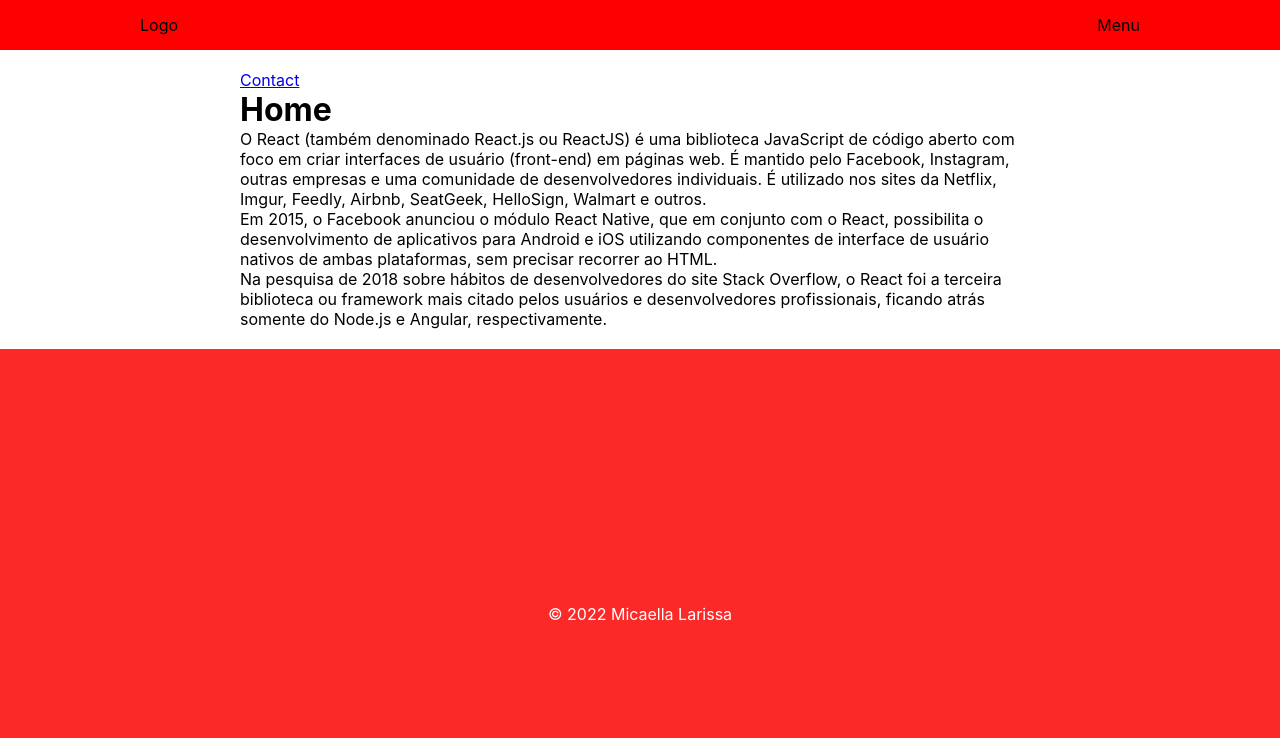
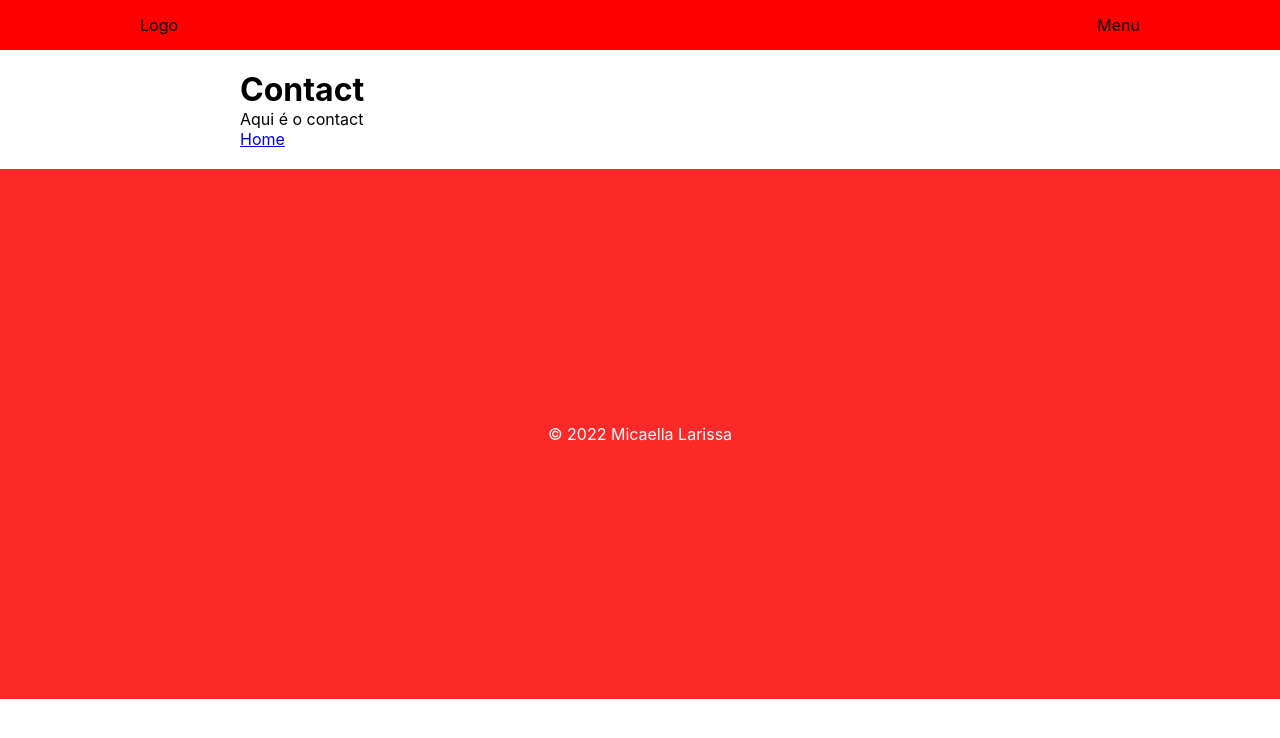
Before and after one commit to MicaLari/react-frontend-pj3, a React (Create React App) app: page /contact in a window 1280 px wide. Shown: the top 738 px of the page. Built offline with nearby package versions, Linux system fonts and the light colour scheme.

Commit message:
aprendendo o Route e o Routes

```diff
--- a/src/App.js
+++ b/src/App.js
@@ -4,7 +4,10 @@
 
 const App = () => {
   return (
-   <Home />
+    <Routes>
+      <Route path='/' element={<Home />} />
+      <Route path='/contact' element={<Contact />} />
+    </Routes>
   );
 }
 
```
